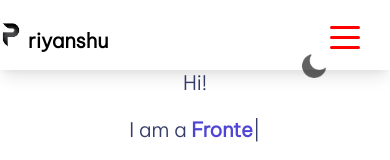
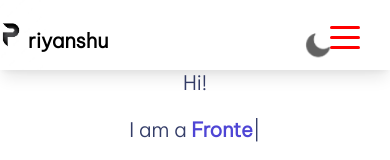
Before and after one commit to priyanshu9241/Portfolio-Priyanshu, a plain HTML site: page index.html in a window 390 px wide. Shown: the top 160 px of the page. Drawn offline with nearby package versions, Linux system fonts and the light colour scheme.

Commit message:
aligned dark-mode icon

```diff
--- a/css/media-queries.css
+++ b/css/media-queries.css
@@ -151,9 +151,9 @@
 
     .dark img {
         display: inline;
-        position: absolute;
-        top: 6%;
-        right: 16%;
+        position: fixed;
+        top: 3.5%;
+        right: 15%;
         /* z-index: 13; */
     }
 
```
